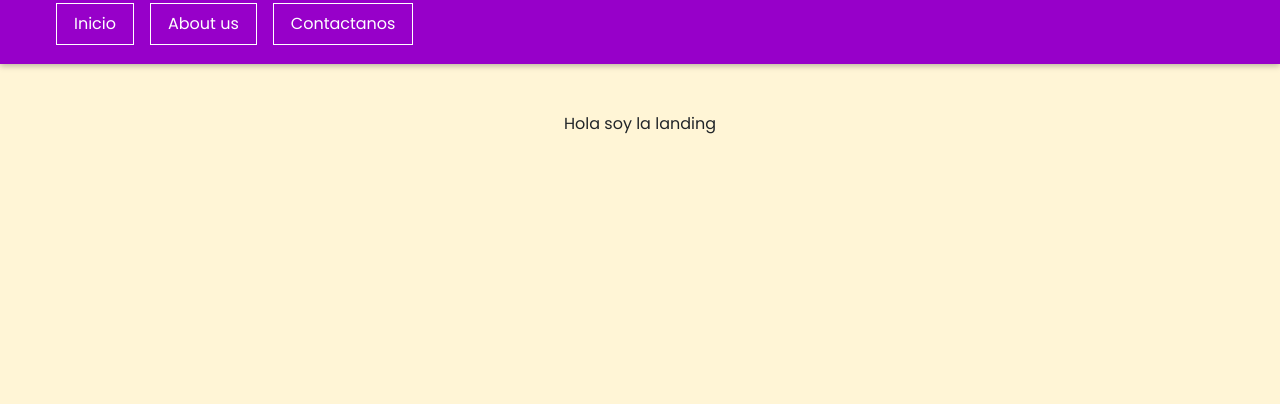
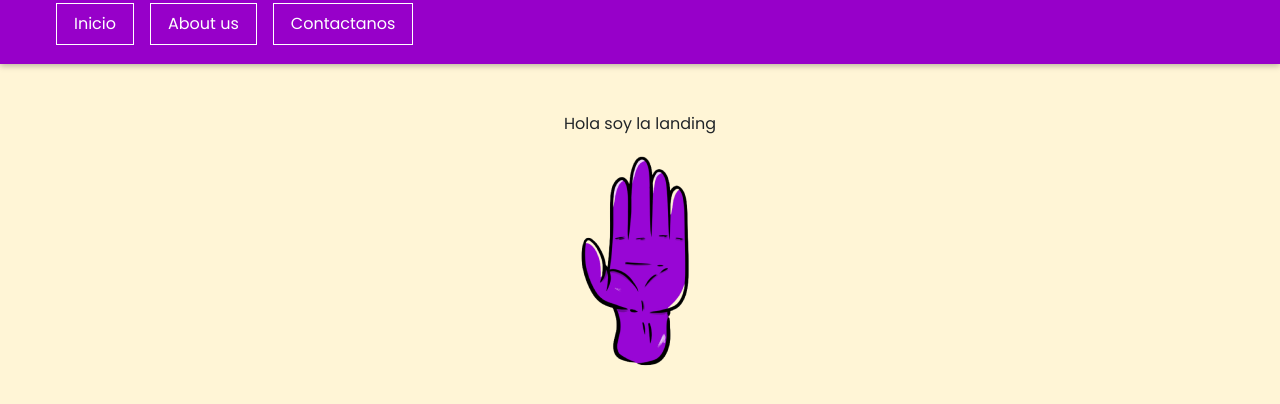
Before and after one commit to Alejandrodiazn/Punto-final-violencia, a React (Vite) app: page / in a window 1280 px wide. Shown: the top 404 px of the page. Built offline with nearby package versions, Linux system fonts and the light colour scheme.

Commit message:
Agregado del logo y de la carpeta de imágenes

```diff
--- a/src/App.jsx
+++ b/src/App.jsx
@@ -10,7 +10,7 @@ function App() {
     <main>
       <Landing/>
       <div class="inicio">
-
+        <img src='src/images/logo.png'></img>
       </div>
     </main>
   )
```
Also changed, not shown: src/images/logo.png (added).
